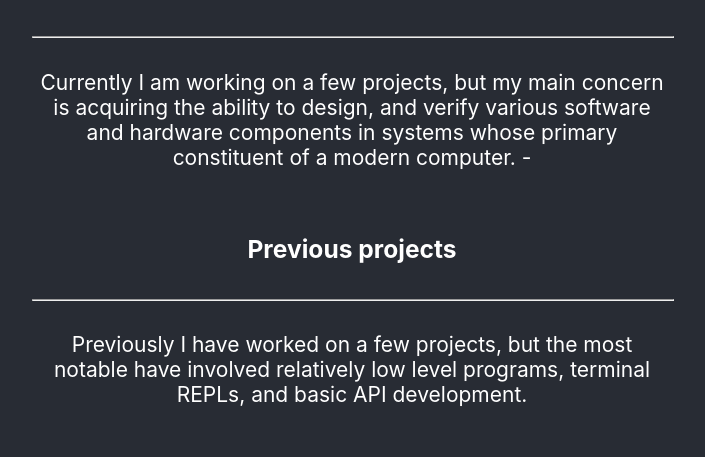
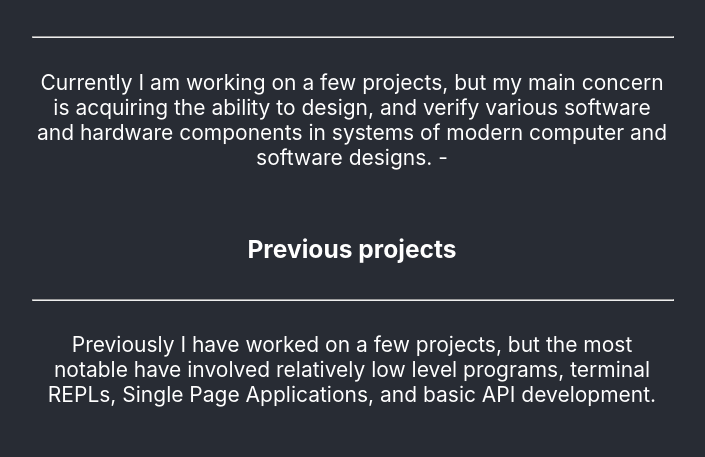
Before and after one commit to kid-gorgeous/ejdev, a React (Create React App) app: page / in a window 1280 px wide. Shown: the part 569-1026 px from the top of the page, without its empty margins (288-993 px from the left). Built offline with nearby package versions, Linux system fonts and the light colour scheme.

Commit message:
daily update

```diff
--- a/src/App.js
+++ b/src/App.js
@@ -5,6 +5,8 @@ import './App.css';
 
 function App() {
   return (
+
+
     <div className="App">
       {/* This will need centering lol .. I don't actually want to take the time
             to fix this issues just yet. */}
@@ -30,6 +32,8 @@ function App() {
       {/* Body class that will carry /most/ of the information */}
       <body className="App-body">
 
+
+
         <section id='header'>
           <img src={mountainside} className="App-Window-img" alt="img-window" />
           <br></br>
@@ -41,6 +45,8 @@ function App() {
           <br></br>
         </section>
 
+
+
         {/* A container for new information */}
         <section id='curr'>
           {/* <h2>Projects</h2> */}
@@ -48,7 +54,7 @@ function App() {
           <hr></hr>
           <p className='current-paragraph'>
             Currently I am working on a few projects, but my main concern is acquiring the ability to design,
-            and verify various software and hardware components in systems whose primary constituent of a modern computer.
+            and verify various software and hardware components in systems of modern computer and software designs.
             -
           </p>
         </section>
@@ -59,7 +65,7 @@ function App() {
           <hr></hr>
           <p className='previous-paragraph'>
             Previously I have worked on a few projects, but the most notable have involved relatively low level programs,
-            terminal REPLs, and basic API development.
+            terminal REPLs, Single Page Applications, and basic API development.
           </p>
         </section>
 
```
